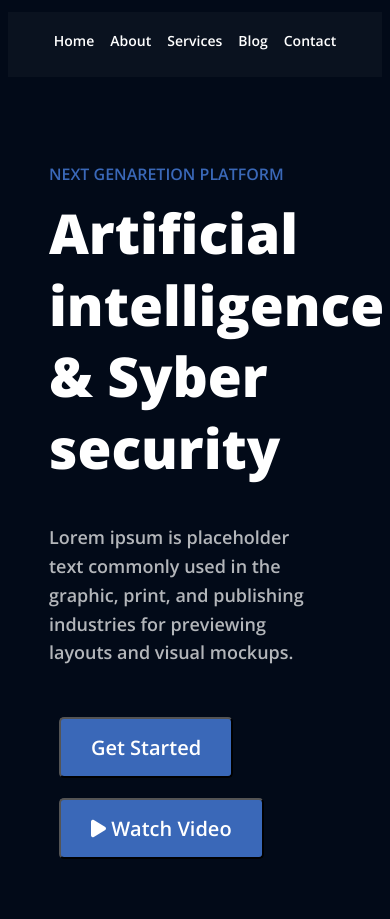
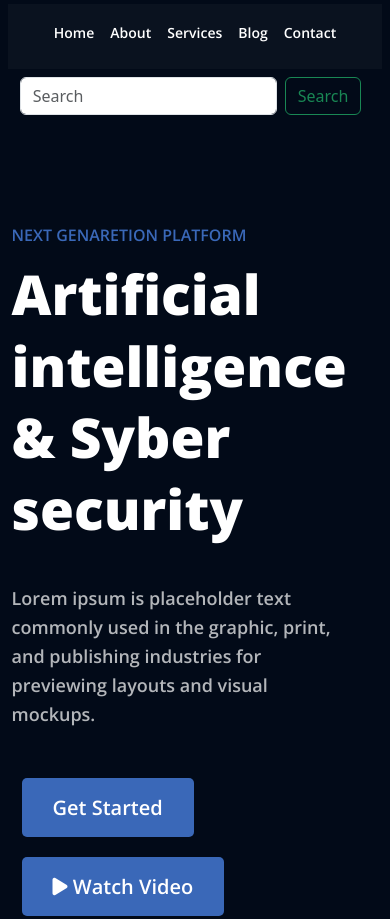
Before and after one commit to Alegs12/-HTML-CSS_seminar3, a plain HTML site: page index.html in a window 390 px wide. Shown: the top 919 px of the page. Drawn offline with nearby package versions, Linux system fonts and the light colour scheme.

Commit message:
add search

```diff
--- a/index.html
+++ b/index.html
@@ -11,13 +11,15 @@
     <link
         href="https://fonts.googleapis.com/css2?family=Open+Sans:wght@600;700;800&family=Roboto:wght@100;500&display=swap"
         rel="stylesheet">
+    <link href="https://cdn.jsdelivr.net/npm/bootstrap@5.3.0-alpha1/dist/css/bootstrap.min.css" rel="stylesheet"
+        integrity="sha384-GLhlTQ8iRABdZLl6O3oVMWSktQOp6b7In1Zl3/Jr59b6EGGoI1aFkw7cmDA6j6gD" crossorigin="anonymous">
     <link rel="stylesheet" href="style.css">
     <script src="https://kit.fontawesome.com/9cba30bc7a.js" crossorigin="anonymous"></script>
 </head>
 
 <body>
-    <header class="header">
-        <div class="container">
+    <header class="header container">
+
             <div class="header-menu">
                 <a class="menu_link" href="#">Home</a>
                 <a class="menu_link" href="#">About</a>
@@ -25,9 +27,19 @@
                 <a class="menu_link" href="#">Blog</a>
                 <a class="menu_link" href="#">Contact</a>
             </div>
-        </div>
+
     </header>
 
+    <div class="container">
+        <nav class="navbar navbar-light bg-light">
+            <div class="container-fluid">
+              <form class="d-flex">
+                <input class="form-control me-2" type="search" placeholder="Search" aria-label="Search">
+                <button class="btn btn-outline-success" type="submit">Search</button>
+              </form>
+            </div>
+          </nav>
+    </div>
 
     <div class="content container flex_box">
         <div class="content_left">
@@ -158,6 +170,9 @@
 
         </div>
     </footer>
+    <script src="https://cdn.jsdelivr.net/npm/bootstrap@5.3.0-alpha1/dist/js/bootstrap.bundle.min.js"
+    integrity="sha384-w76AqPfDkMBDXo30jS1Sgez6pr3x5MlQ1ZAGC+nuZB+EYdgRZgiwxhTBTkF7CXvN"
+    crossorigin="anonymous"></script>
 </body>
 
 </html>
--- a/style.scss
+++ b/style.scss
@@ -6,7 +6,7 @@ $txt-clr: #ffffff;
   padding: 0;
   outline: none;
   box-sizing: border-box;
-  text-decoration: none;
+  text-decoration: none !important;
 }
 
 // html,
@@ -16,13 +16,13 @@ $txt-clr: #ffffff;
 
 body {
   background-color: #020a18;
-  padding: 3% 2% 0;
+  padding: 1% 2% 0;
 }
 
 .header {
   background-color: #0a121f;
   min-height: 100px;
-  margin-bottom: 160px;
+  margin-bottom: 20px;
 }
 
 .header-menu {
@@ -30,10 +30,16 @@ body {
   justify-content: center;
 }
 
+.bg-light {
+  --bs-bg-opacity: 1;
+  background-color: #020a18 !important;
+  margin-bottom: 100px;
+}
+
 .container {
   margin: 0 auto;
   max-width: 1146px;
-  padding: 0 3%;
+  padding: 0;
 }
 
 @mixin txt-open-sans($fw, $fs, $lh, $fc) {
@@ -53,7 +59,7 @@ body {
 }
 
 .menu_link:hover {
-  background-color: $button-color-bg;
+  background-color: $button-color-bg !important;
   border-radius: 10px;
 }
 
@@ -64,6 +70,7 @@ body {
   border-radius: 5px;
   @include txt-open-sans(600, 20px, 27px, $txt-clr);
   transition: color, background-color 0.5s;
+  border: 1px solid transparent;
 
   &_hover:hover {
     color: #3a68b8;
@@ -228,7 +235,7 @@ body {
 .grid-box {
   display: grid;
   grid-template-rows: repeat(3, 3fr);
-  grid-template-columns: repeat(3, 32%);
+  grid-template-columns: repeat(3, 31.5%);
   gap: 30px;
 }
 .item {
@@ -378,7 +385,7 @@ footer {
   .first_middle_right,
   .second_middle_left,
   .second_middle_right {
-    width: 83%;
+    width: 98%;
     justify-content: center;
   }
 
@@ -425,6 +432,10 @@ footer {
 }
 
 @media (max-width: 1024px) {
+  // body {
+  //   padding: 1% 2% 0;
+  // }
+
   .icon {
     width: 48%;
   }
@@ -437,7 +448,6 @@ footer {
   }
 
   .header {
-    margin-bottom: 85px;
     min-height: 65px;
   }
 
```
Also changed, not shown: style.css, 1 other file.
